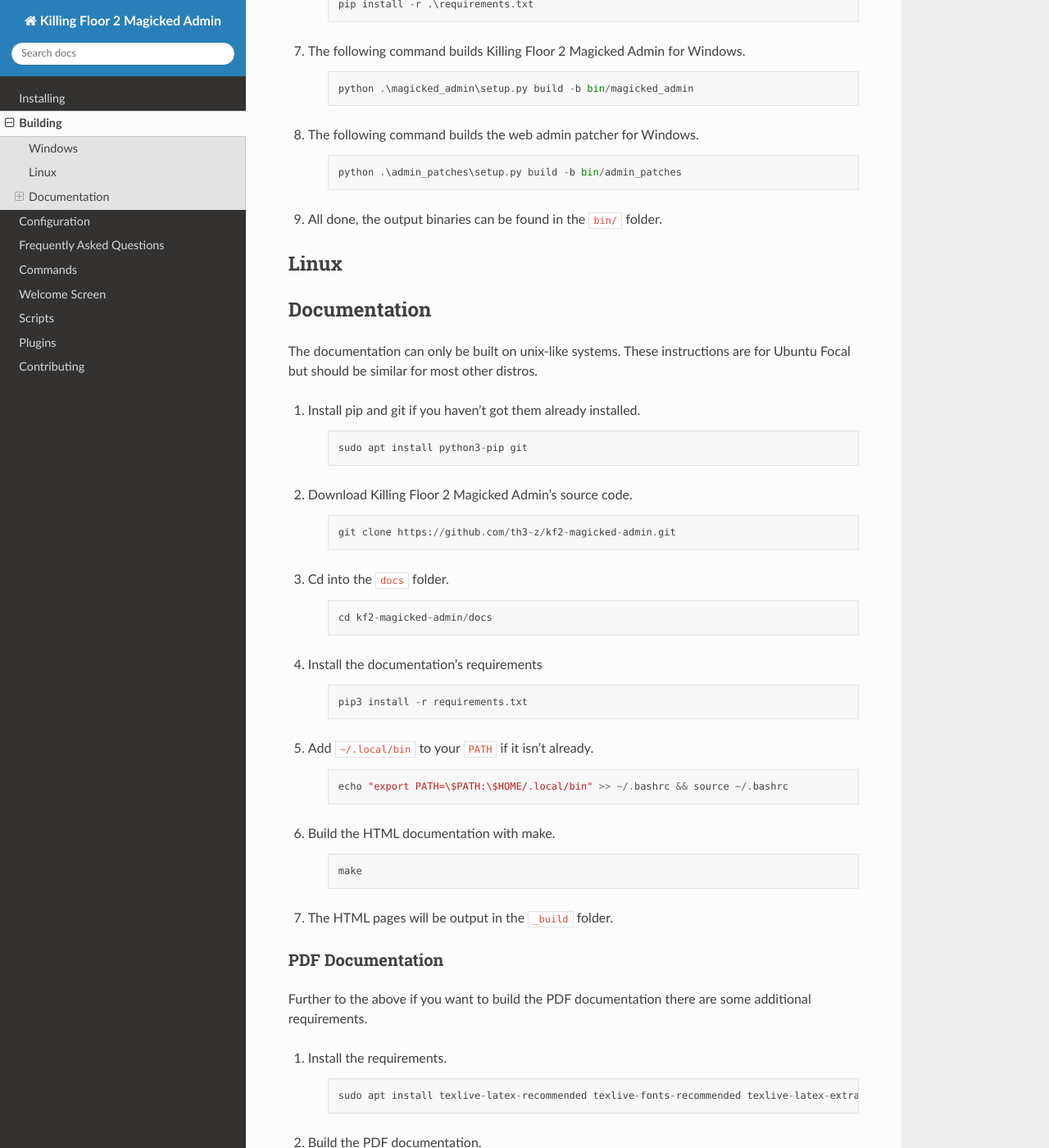
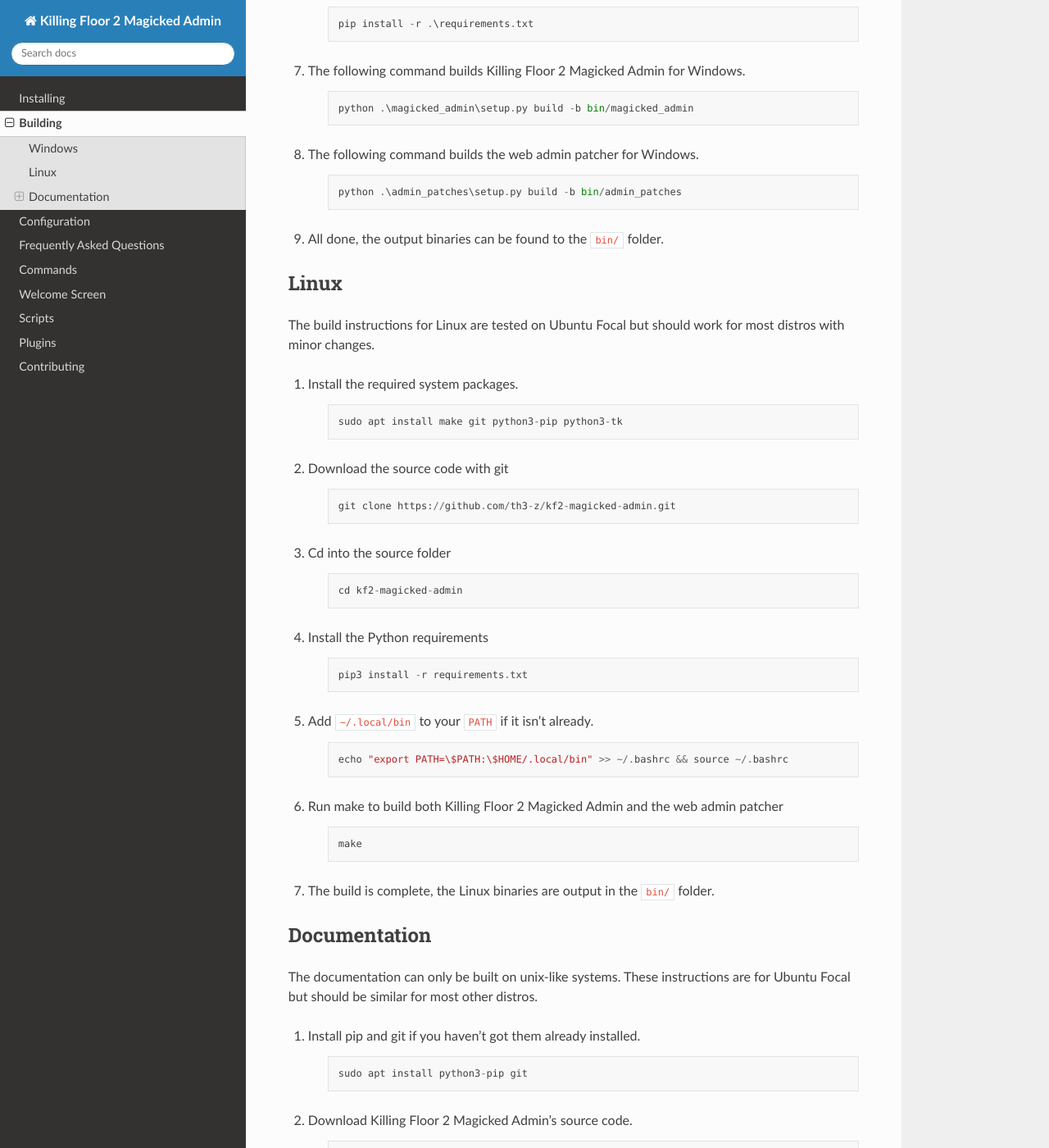
Before and after one commit to th3-z/kf2-magicked-admin, a Sphinx documentation site: the page built from docs/building.rst, in a window 1280 px wide and 1400 px high, scrolled down 706 px. Shown: the whole window at 82% size. Built offline with Sphinx 7.4.7 and the Read the Docs theme 2.0.0, drawn with Linux system fonts in a browser that asks for light colours; some of the changed text lies outside the part shown.

Commit message:
Finish build instructions

```diff
--- a/docs/building.rst
+++ b/docs/building.rst
@@ -8,7 +8,8 @@
     .. note::
         Pre-built executables are available for Windows and Linux on the
         :doc:`installing` page. The downloads already contain the built
-        executable so you can skip to the :doc:`configuration` page.
+        executable, you can skip to the :doc:`configuration` page if you're
+        using these.
 
 Windows
 =======
@@ -51,11 +52,53 @@
 
         python .\admin_patches\setup.py build -b bin/admin_patches
 
-#. All done, the output binaries can be found in the ``bin/`` folder.
+#. All done, the output binaries can be found to the ``bin/`` folder.
 
 
 Linux
 =====
+
+The build instructions for Linux are tested on Ubuntu Focal but should work for
+most distros with minor changes.
+
+#. Install the required system packages.
+
+    ::
+
+        sudo apt install make git python3-pip python3-tk
+
+#. Download the source code with git
+
+    ::
+
+        git clone https://github.com/th3-z/kf2-magicked-admin.git
+
+#. Cd into the source folder
+
+    ::
+
+        cd kf2-magicked-admin
+
+#. Install the Python requirements
+
+    ::
+
+        pip3 install -r requirements.txt
+
+#. Add ``~/.local/bin`` to your ``PATH`` if it isn't already.
+
+    ::
+
+        echo "export PATH=\$PATH:\$HOME/.local/bin" >> ~/.bashrc && source ~/.bashrc
+
+#. Run make to build both Killing Floor 2 Magicked Admin and the web admin
+   patcher
+
+    ::
+
+        make
+
+#. The build is complete, the Linux binaries are output in the ``bin/`` folder.
 
 Documentation
 =============
@@ -81,7 +124,7 @@
 
         cd kf2-magicked-admin/docs
 
-#. Install the documentation's requirements
+#. Install the documentation's Python requirements
 
     ::
 
@@ -107,7 +150,7 @@
 Further to the above if you want to build the PDF documentation there are some
 additional requirements.
 
-#. Install the requirements.
+#. Install the system requirements.
 
     ::
 
```
